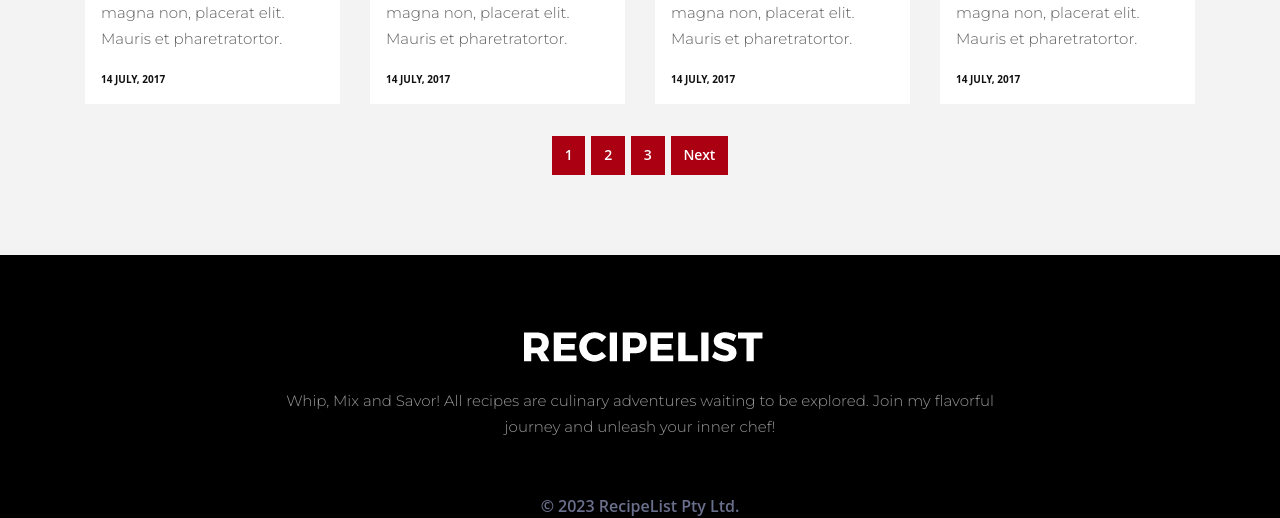
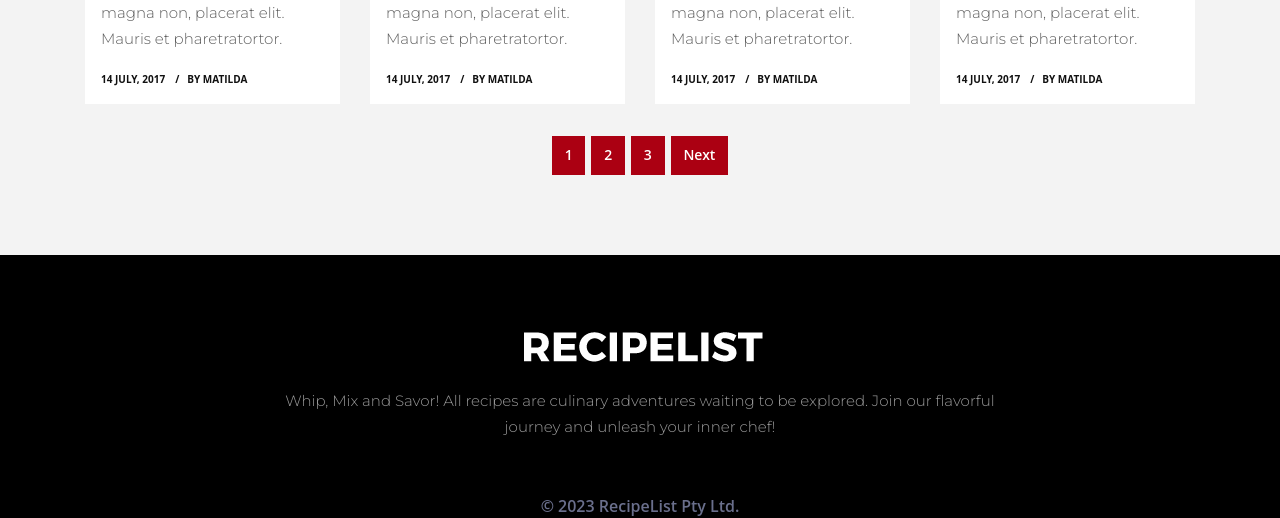
Before and after one commit to ValerieIvanova/recipelist, a React (Vite) app in the folder client/: page / in a window 1280 px wide. Shown: the part 1284-1802 px from the top of the page. Built offline with nearby package versions, Linux system fonts and the light colour scheme.

Commit message:
code refactored

```diff
--- a/client/src/components/Footer/Footer.jsx
+++ b/client/src/components/Footer/Footer.jsx
@@ -19,8 +19,8 @@ export default function Footer() {
                                     Whip, Mix and
                                     Savor!
                                     All recipes are culinary adventures waiting
-                                    to be explored. Join my flavorful journey
-                                    and unleash your inner chef!{" "}
+                                    to be explored. Join our flavorful journey
+                                    and unleash your inner chef!
                                 </p>
                                 <div className="social">
                                     <a
@@ -73,7 +73,7 @@ export default function Footer() {
                     <div className="col-md-12 text-center">
                         <br />
                         <div className="copyright">
-                            &copy; 2023 RecipeList Pty Ltd.{" "}
+                            &copy; 2023 RecipeList Pty Ltd.
                         </div>
                     </div>
                 </div>
--- a/client/src/components/Home/RecipeItemGrid.jsx
+++ b/client/src/components/Home/RecipeItemGrid.jsx
@@ -35,6 +35,7 @@ export default function RecipeItemGrid() {
                 14 July, 2017
               </a>
             </small>
+            <small><a href="#" title="">by Matilda</a></small>
           </div>
         </div>
       </div>
--- a/client/src/components/allRecipes/recipeListItem/RecipeListItem.jsx
+++ b/client/src/components/allRecipes/recipeListItem/RecipeListItem.jsx
@@ -43,10 +43,15 @@ export default function RecipeListItem({
                         </a>
                     </small>
                     <small>
-            <a href="#" title="">
-              {createdOn}
-            </a>
-          </small>
+                        <a href="#" title="">
+                            {createdOn}
+                        </a>
+                    </small>
+                    <small>
+                        <a href="#" title="">
+                            by Matilda
+                        </a>
+                    </small>
                 </div>
             </div>
             <hr className="invis" />
--- a/client/src/components/asideBar/AsideBar.jsx
+++ b/client/src/components/asideBar/AsideBar.jsx
@@ -28,7 +28,8 @@ export default function AsideBar() {
                                         className="img-fluid float-left"
                                     />
                                     <h5 className="mb-1">
-                    5 Beautiful buildings you need to before dying
+                                        5 Beautiful buildings you need to before
+                                        dying
                                     </h5>
                                     <small>12 Jan, 2016</small>
                                 </div>
@@ -45,7 +46,8 @@ export default function AsideBar() {
                                         className="img-fluid float-left"
                                     />
                                     <h5 className="mb-1">
-                    Let's make an introduction for creative life
+                                        Let's make an introduction for creative
+                                        life
                                     </h5>
                                     <small>11 Jan, 2016</small>
                                 </div>
@@ -62,9 +64,11 @@ export default function AsideBar() {
                                         className="img-fluid float-left"
                                     />
                                     <h5 className="mb-1">
-                    Did you see the most beautiful sea in the world?
+                                        Did you see the most beautiful sea in
+                                        the world?
                                     </h5>
-                  <small>07 Jan, 2016</small>
+                                    <small>07 Jan, 2016 </small>
+                                    <small>by Matilda</small>
                                 </div>
                             </a>
                         </div>
```
Lines whose indentation alone changed are shown as unchanged.
